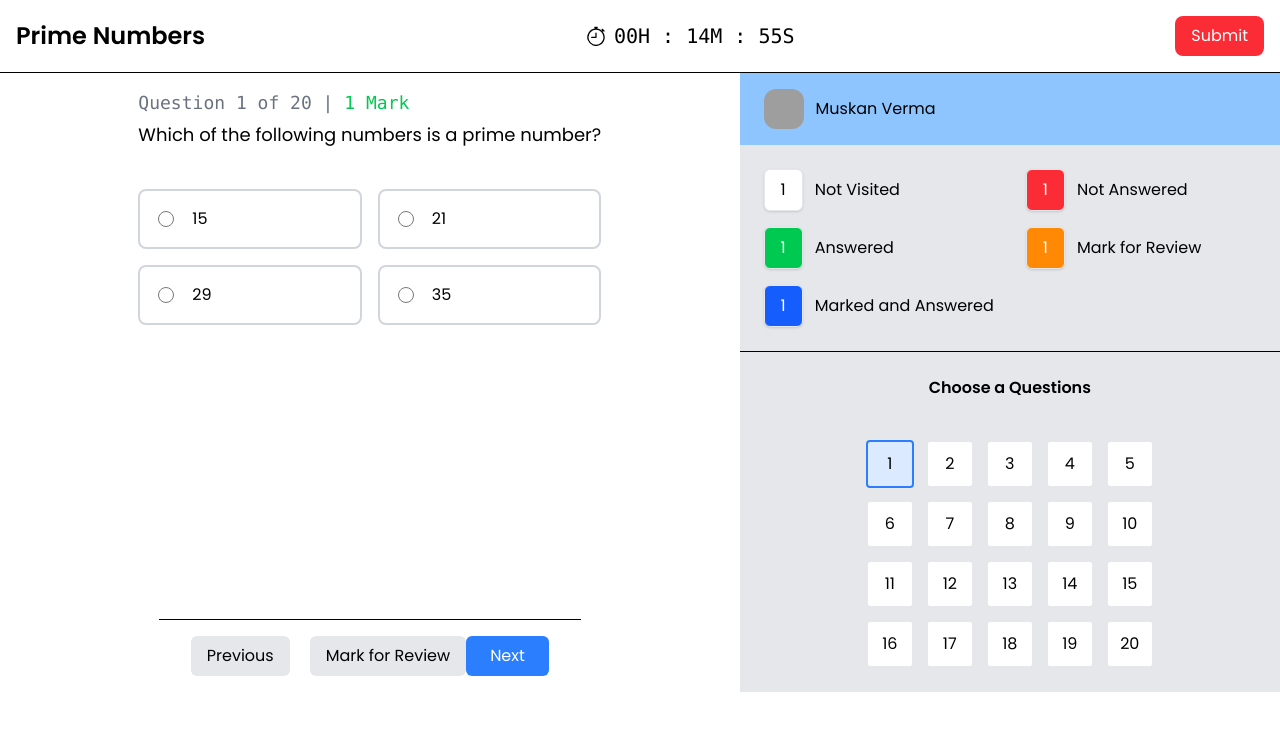
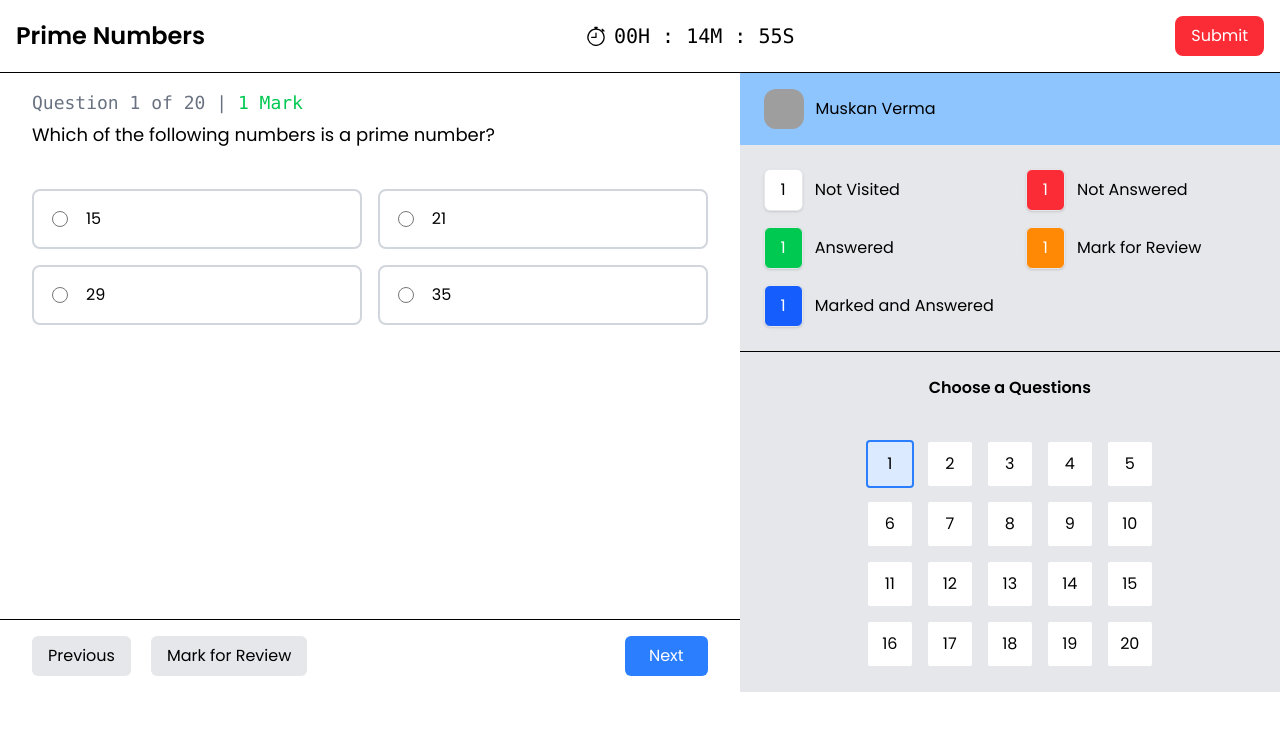
Before and after one commit to 143venkatsai/quiz-game-frontend, a React (Vite) app: page / in a window 1280 px wide. Shown: the top 730 px of the page. Built offline with nearby package versions, Linux system fonts and the light colour scheme; grey boxes are pictures that could not be loaded.

Commit message:
updated navbar

```diff
--- a/src/components/Home.jsx
+++ b/src/components/Home.jsx
@@ -54,7 +54,7 @@ const Home = () => {
           className="flex flex-col lg:flex-row"
           // style={{ height: "90vh" }}
         >
-          <div className="flex flex-col justify-between items-center flex-1">
+          <div className="flex flex-col justify-between flex-1">
             <div className="flex flex-col p-4 md:px-8 py-4">
               <p className="font-mono text-gray-500 text-lg mb-1">
                 Question {present.id} of 20 |{" "}
```
